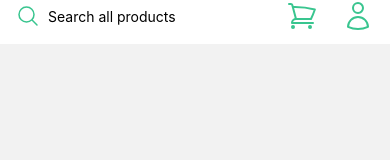
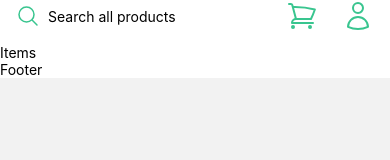
Before and after one commit to M7-Soliman/VeriBuy, a React Native app: screen /Home in a window 390 px wide. Shown: the top 160 px of the page. Built offline with nearby package versions, Linux system fonts and the light colour scheme.

Commit message:
Updating components

```diff
--- /dev/null
+++ b/components/Footer.js
@@ -0,0 +1,12 @@
+import { View, Text } from 'react-native'
+import React from 'react'
+
+const Footer = () => {
+  return (
+    <View>
+      <Text>Footer</Text>
+    </View>
+  )
+}
+
+export default Footer
--- /dev/null
+++ b/components/Heder.js
@@ -0,0 +1,33 @@
+import { View, Text, SafeAreaView, TextInput, ScrollView } from 'react-native'
+
+import { useNavigation } from '@react-navigation/native'
+
+
+import { UserIcon as Uout} from "react-native-heroicons/outline";
+import { UserIcon as Usol} from "react-native-heroicons/solid";
+
+import { ShoppingCartIcon as Cartout} from "react-native-heroicons/outline";
+import { ShoppingCartIcon as Cartsol} from "react-native-heroicons/solid";
+
+import { MagnifyingGlassIcon  as Searchout} from "react-native-heroicons/outline";
+
+
+import React from 'react'
+
+const Header = () => {
+  return (
+    <View className = "flex-row pb-3 items-center mx-4 space-x-5">
+        <View className="flex-row flex-1 space-x-2">
+              <Searchout size = {32} color = "#39c58f"/>
+              <TextInput placeholder="Search all products" keyboardType="Default"/>
+        </View>
+
+        <View className="flex-row space-x-6">
+              <Cartout size = {32} color = "#39c58f"></Cartout>
+              <Uout size = {32} color = "#39c58f"></Uout>
+        </View>
+    </View>
+  )
+}
+
+export default Header
--- /dev/null
+++ b/components/Items.js
@@ -0,0 +1,12 @@
+import { View, Text } from 'react-native'
+import React from 'react'
+
+const Items = () => {
+  return (
+    <View>
+      <Text>Items</Text>
+    </View>
+  )
+}
+
+export default Items
--- a/screens/HomeScreen.js
+++ b/screens/HomeScreen.js
@@ -1,7 +1,6 @@
 import { View, Text, SafeAreaView, TextInput, ScrollView } from 'react-native'
-import React, { useLayoutEffect } from 'react'
+import React, { useLayoutEffect, useState} from 'react'
 import { useNavigation } from '@react-navigation/native'
-
 
 
 import { UserIcon as Uout} from "react-native-heroicons/outline";
@@ -12,6 +11,10 @@ import { ShoppingCartIcon as Cartsol} from "react-native-heroicons/solid";
 
 import { MagnifyingGlassIcon  as Searchout} from "react-native-heroicons/outline";
 import { MagnifyingGlassIcon as Searchsol} from "react-native-heroicons/solid";
+import Items from '../components/Items';
+import Footer from '../components/Footer';
+import Heder from '../components/Heder';
+import { Header } from 'react-native/Libraries/NewAppScreen';
 
 // import { searchIcon } from "react-native-heroicons/outline";
 // import { TextInput } from 'react-native-web';
@@ -31,28 +34,28 @@ const HomeScreen = () => {
         <View>
 
           {/* Header */}
-          <View className = "flex-row pb-3 items-center mx-4 space-x-5">
-
-            <View className="flex-row flex-1 space-x-2">
-              <Searchout size = {32} color = "#39c58f"/>
-              <TextInput placeholder="Search all products" keyboardType="Default"/>
-            </View>
-
-            <View className="flex-row space-x-6">
-              <Cartout size = {32} color = "#39c58f"></Cartout>
-              <Uout size = {32} color = "#39c58f"></Uout>
-            </View>
-
+          <View>
+          <Heder>
+          </Heder>
           </View>
 
           {/* Main */}
           <ScrollView>
+            <Items>
+            </Items>
+          </ScrollView>
+
+          {/* Footer */}
+          <View>
+            <Footer>
+            </Footer>
+          </View>
+
+
+        </View>
 
 
 
-          </ScrollView>
-
-        </View>
     </SafeAreaView>
   )
 }
```
